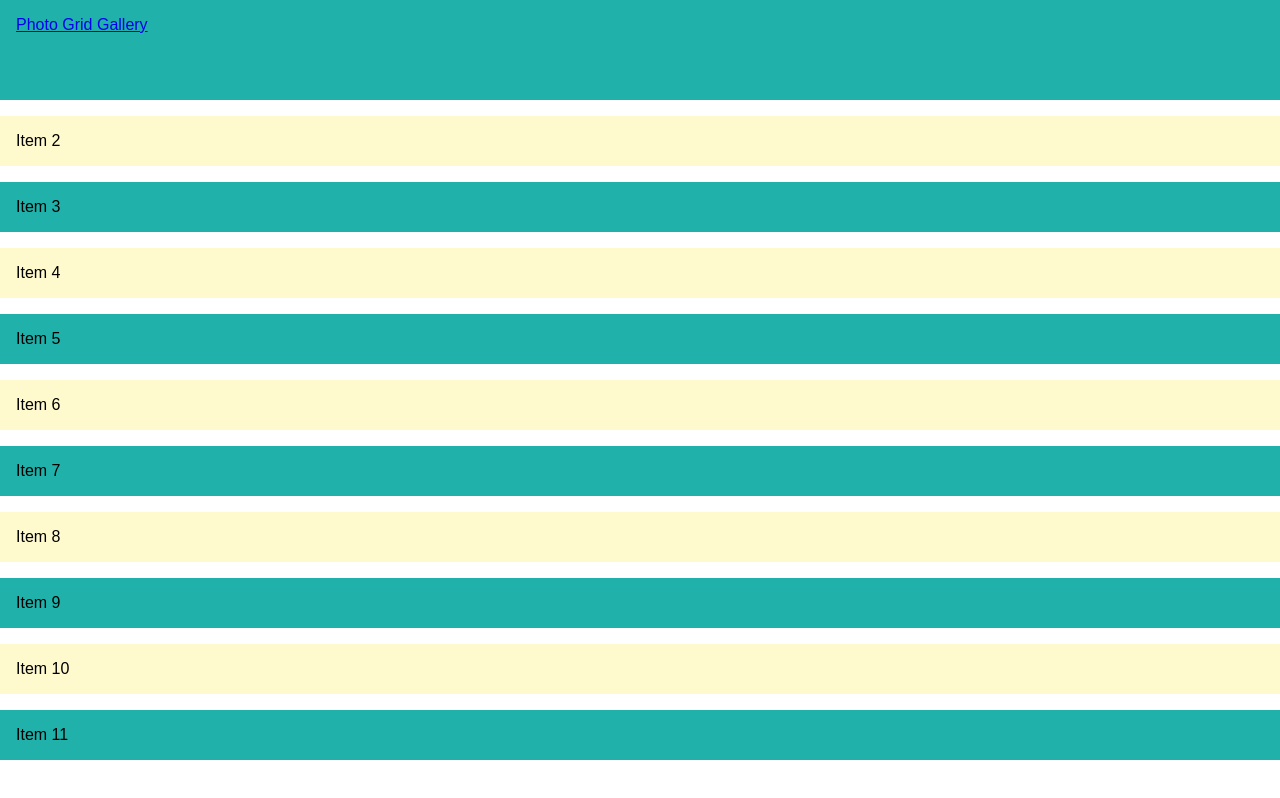
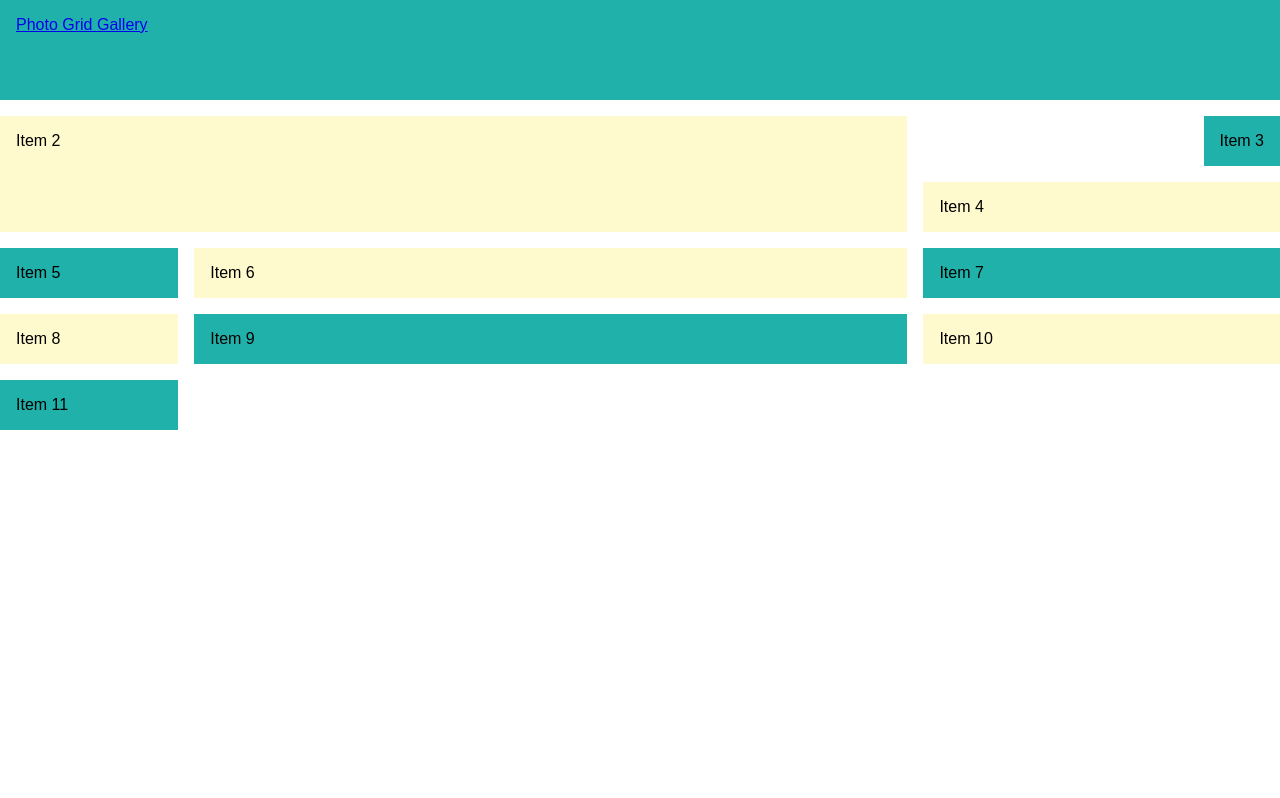
Before and after one commit to marcella-telles/CSS-Grid, a plain HTML site: page index.html in a window 1280 px wide. Drawn offline with Linux system fonts and the light colour scheme.

Commit message:
fix typos

```diff
--- a/css/styles.css
+++ b/css/styles.css
@@ -1,14 +1,15 @@
 html {
-    font-family: 100%;
+    font-size: 100%;
     line-height: 1.5remm;
     box-sizing: border-box;
     font-family: Arial, Helvetica, sans-serif;
+    height: 100%;
 }
 
 body {
     margin: 0 auto;
     padding: 0;
-    min-height: 100vh;
+    min-height: 100%;
     max-width: 1400px;
 }
 
@@ -80,6 +81,7 @@ img {
     grid-template-columns: 1fr 1fr 1fr;
     grid-template-columns: repeat(auto-fit, (minmax 300px, 1fr));
     grid-gap: 0.5rem;
+    height: 100%;
 }
 
 .gallery-img {
--- a/index.html
+++ b/index.html
@@ -9,16 +9,16 @@
 <body>
     <div class="grid-container">
         <div class="grid-item item1"><a href="gallery.html">Photo Grid Gallery</a></div>
-        <div class="grid-item item1">Item 2</div>
-        <div class="grid-item item1">Item 3</div>
-        <div class="grid-item item1">Item 4</div>
-        <div class="grid-item item1">Item 5</div>
-        <div class="grid-item item1">Item 6</div>
-        <div class="grid-item item1">Item 7</div>
-        <div class="grid-item item1">Item 8</div>
-        <div class="grid-item item1">Item 9</div>
-        <div class="grid-item item1">Item 10</div>
-        <div class="grid-item item1">Item 11</div>
+        <div class="grid-item item2">Item 2</div>
+        <div class="grid-item item3">Item 3</div>
+        <div class="grid-item item4">Item 4</div>
+        <div class="grid-item item5">Item 5</div>
+        <div class="grid-item item6">Item 6</div>
+        <div class="grid-item item7">Item 7</div>
+        <div class="grid-item item8">Item 8</div>
+        <div class="grid-item item9">Item 9</div>
+        <div class="grid-item item10">Item 10</div>
+        <div class="grid-item item11">Item 11</div>
     </div>
 </body>
 </html>
```
